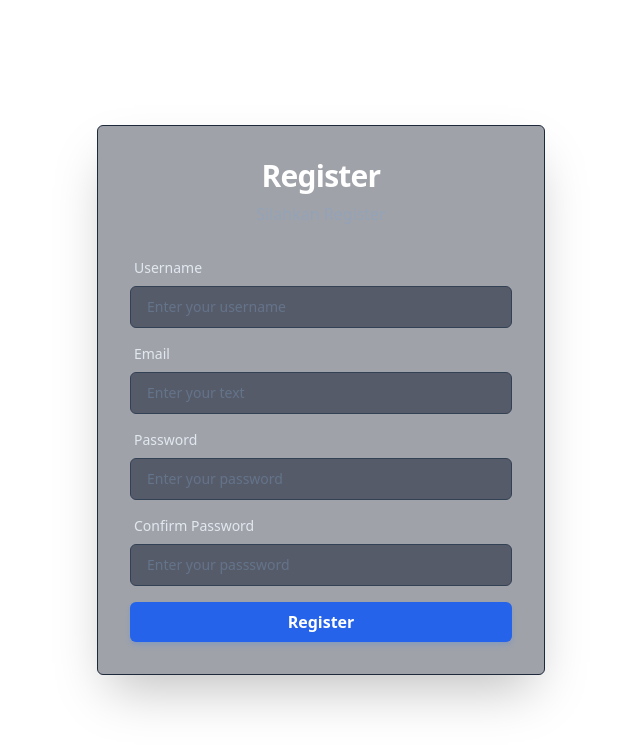
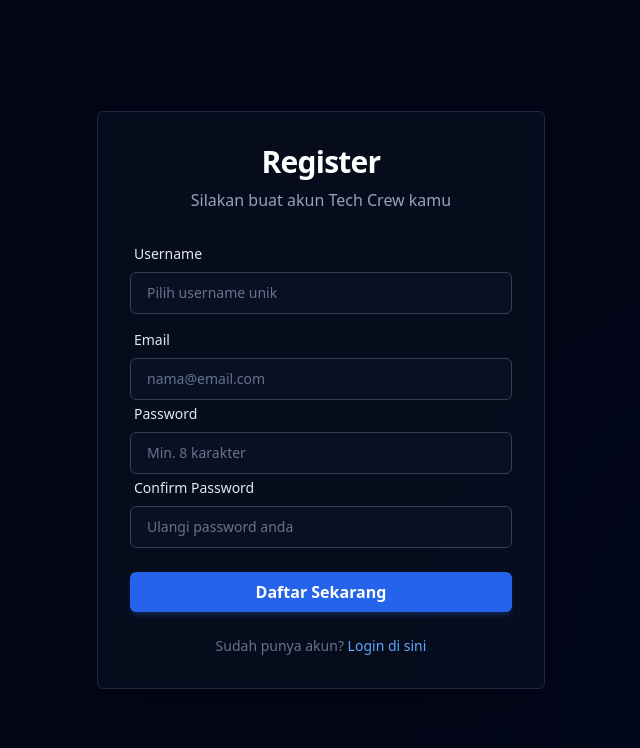
Before and after one commit to ridhocrnv/Belajar-React, a React (Vite) app: page /register in a window 1280 px wide. Shown: the top 748 px of the page, without its empty margins (319-959 px from the left). Built offline with nearby package versions, Linux system fonts and the light colour scheme.

Commit message:
feat(auth): implement RegisterForm with Midnight Navy aesthetic
- add full registration fields (Username, Email, Password, Confirm)
- integrate with refactored dark-theme UI components
- add onSubmit handler and navigation link to login page
- sync background decoration with Home and Login pages

```diff
--- a/src/components/forms/RegisterForm.jsx
+++ b/src/components/forms/RegisterForm.jsx
@@ -1,43 +1,67 @@
-import Button from '../ui/Button'
-import Card from '../ui/Card'
-import Input from '../ui/Input'
+import { Link } from 'react-router-dom';
+import Button from '../ui/Button';
+import Card from '../ui/Card';
+import Input from '../ui/Input';
 
 const RegisterForm = () => {
+    const handleRegister = (e) => {
+        e.preventDefault();
+        console.log("Mencoba mendaftarkan user baru...");
+    };
+
     return (
-        <div className="flex justify-center min-h-screen items-center">
-            <Card>
-                <Card.Title>
-                    Register
-                </Card.Title>
-                <Card.Description>
-                    Silahkan Register
-                </Card.Description>
+        <div className="flex justify-center min-h-screen items-center bg-slate-950 px-4 relative overflow-hidden">
+            <div className="absolute -bottom-24 -right-24 w-96 h-96 bg-indigo-600 rounded-full blur-[160px] opacity-10"></div>
 
-                <form action="">
+            <Card className="relative z-10">
+                <Card.Title>Register</Card.Title>
+                <Card.Description>Silakan buat akun Tech Crew kamu</Card.Description>
+
+                <form onSubmit={handleRegister}>
                     <Card.Body>
+                        <div className="space-y-1">
                             <Input
                                 label="Username"
                                 type="text"
-                            placeholder="Enter your username"
+                                placeholder="Pilih username unik"
+                                required
                             />
                             <Input
                                 label="Email"
-                            type="text"
+                                type="email"
+                                placeholder="nama@email.com"
+                                required
                             />
                             <Input
                                 label="Password"
                                 type="password"
-                            placeholder="Enter your password"
+                                placeholder="Min. 8 karakter"
+                                required
                             />
                             <Input
                                 label="Confirm Password"
                                 type="password"
-                            placeholder="Enter your passsword"
+                                placeholder="Ulangi password anda"
+                                required
                             />
+                        </div>
 
-                        <Button variant="blue">
-                            Register
+                        <div className="mt-6">
+                            <Button
+                                variant="blue"
+                                type="submit"
+                                className="w-full"
+                            >
+                                Daftar Sekarang
                             </Button>
+                        </div>
+
+                        <p className="text-center text-sm text-slate-500 mt-6">
+                            Sudah punya akun?{' '}
+                            <Link to="/login" className="text-blue-400 hover:underline">
+                                Login di sini
+                            </Link>
+                        </p>
                     </Card.Body>
                 </form>
             </Card>
```
Lines whose indentation alone changed are shown as unchanged.
